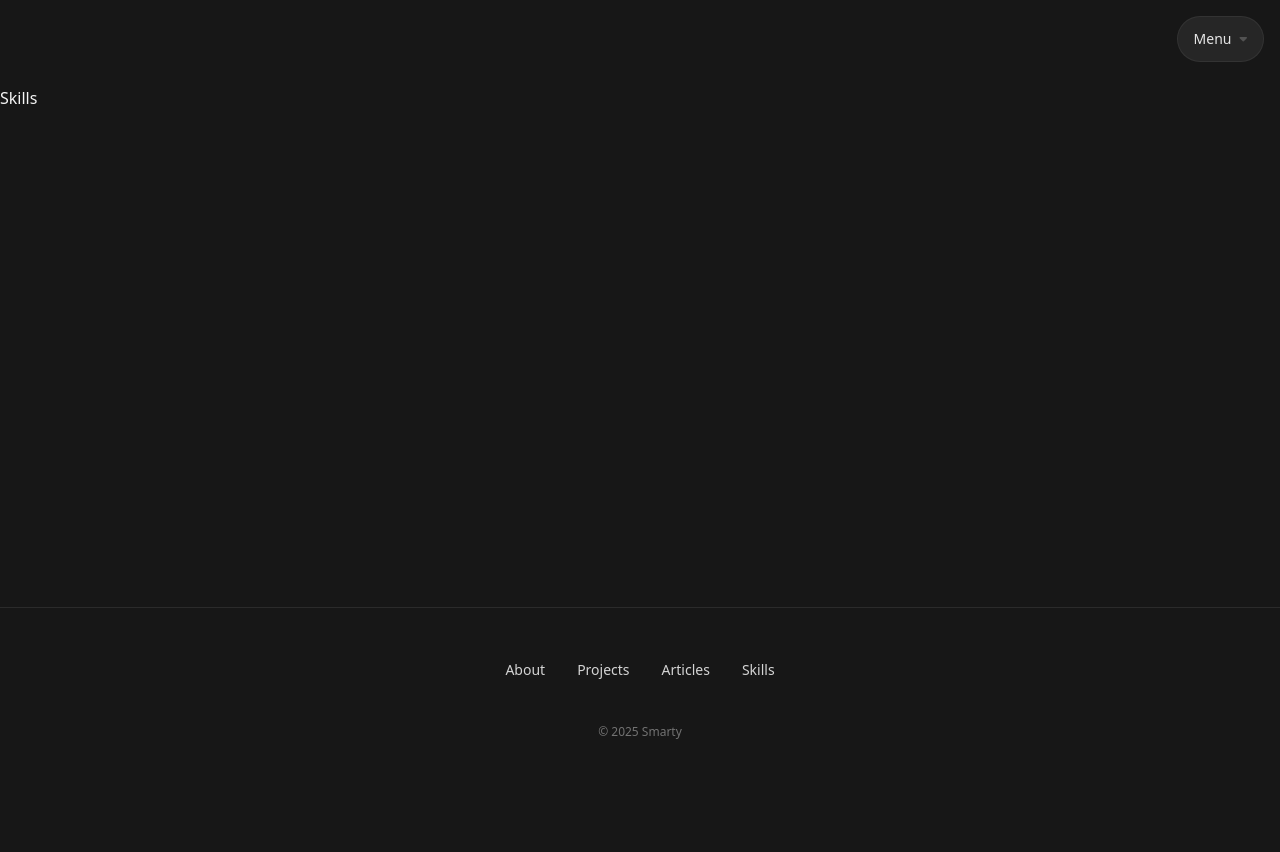
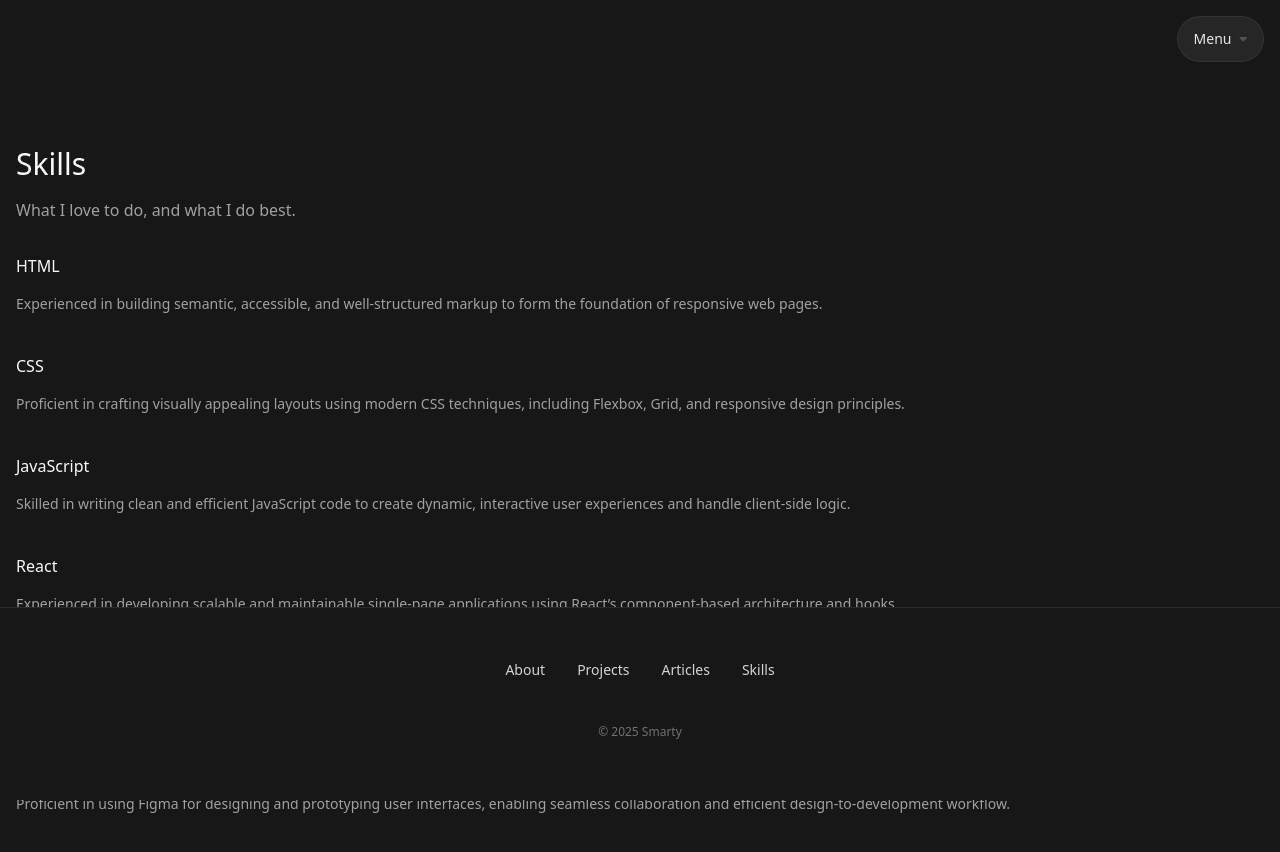
Before and after one commit to sahilsaini172/Official-Portfolio, a React (Vite) app: page /skills in a window 1280 px wide. Shown: the top 852 px of the page. Before the commit the page ends 800 px from the top, so only its background shows below. Built offline with nearby package versions, Linux system fonts and the light colour scheme.

Commit message:
Added Skills Screen

```diff
--- a/src/Screens/About.jsx
+++ b/src/Screens/About.jsx
@@ -8,7 +8,7 @@ export default function About() {
           className="w-3/5 aspect-square object-top-right object-cover rounded-xl rotate-2"
         />
         <main className="flex flex-col">
-          <h1 className="text-3xl mt-10">A bit about me</h1>
+          <h1 className="text-3xl mt-10 font-medium">A bit about me</h1>
           <p className="mt-4 text-neutral-400 font-light">
             I'm Sahil Saini from Rohtak, Haryana. This site showcases some of my
             personal projects, work, and abilities as a frontend developer.
--- a/src/Screens/Skills.jsx
+++ b/src/Screens/Skills.jsx
@@ -1,3 +1,28 @@
+import { skillsData } from "../skillsData";
+
 export default function Skills() {
-    return <h1>Skills</h1>
+  return (
+    <main className="scroll-smooth bg-neutral-900 min-h-screen text-neutral-100 flex flex-col gap-2">
+      <section className="mb-[300px] px-4 text-neutral-50 flex flex-col gap-4 mt-10 **:duration-300 **:ease-linear">
+        <header>
+          <h1 className="text-3xl font-medium mt-5">Skills</h1>
+          <p className="py-4 text-neutral-400">
+            What I love to do, and what I do best.
+          </p>
+        </header>
+        <main className="flex flex-col gap-10">
+          {skillsData.map((item) => {
+            return (
+              <article>
+                <h2>{item.title}</h2>
+                <p className="text-sm mt-4 text-neutral-400 font-light">
+                  {item.description}
+                </p>
+              </article>
+            );
+          })}
+        </main>
+      </section>
+    </main>
+  );
 }
--- a/src/skillsData.js
+++ b/src/skillsData.js
@@ -8,10 +8,6 @@ export const skillsData = [
     title: "CSS",
     description:
       "Proficient in crafting visually appealing layouts using modern CSS techniques, including Flexbox, Grid, and responsive design principles.",
-  },
-  {
-    title: "HTML",
-    description: "",
   },
   {
     title: "JavaScript",
```
